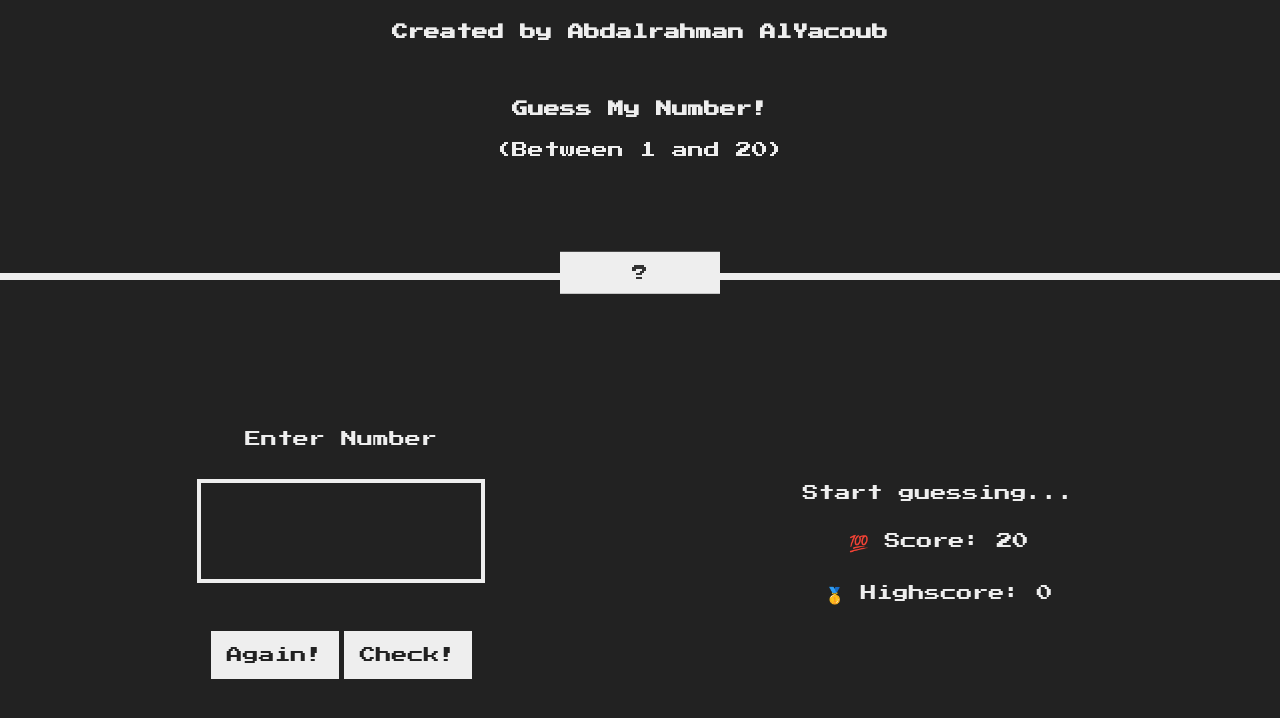
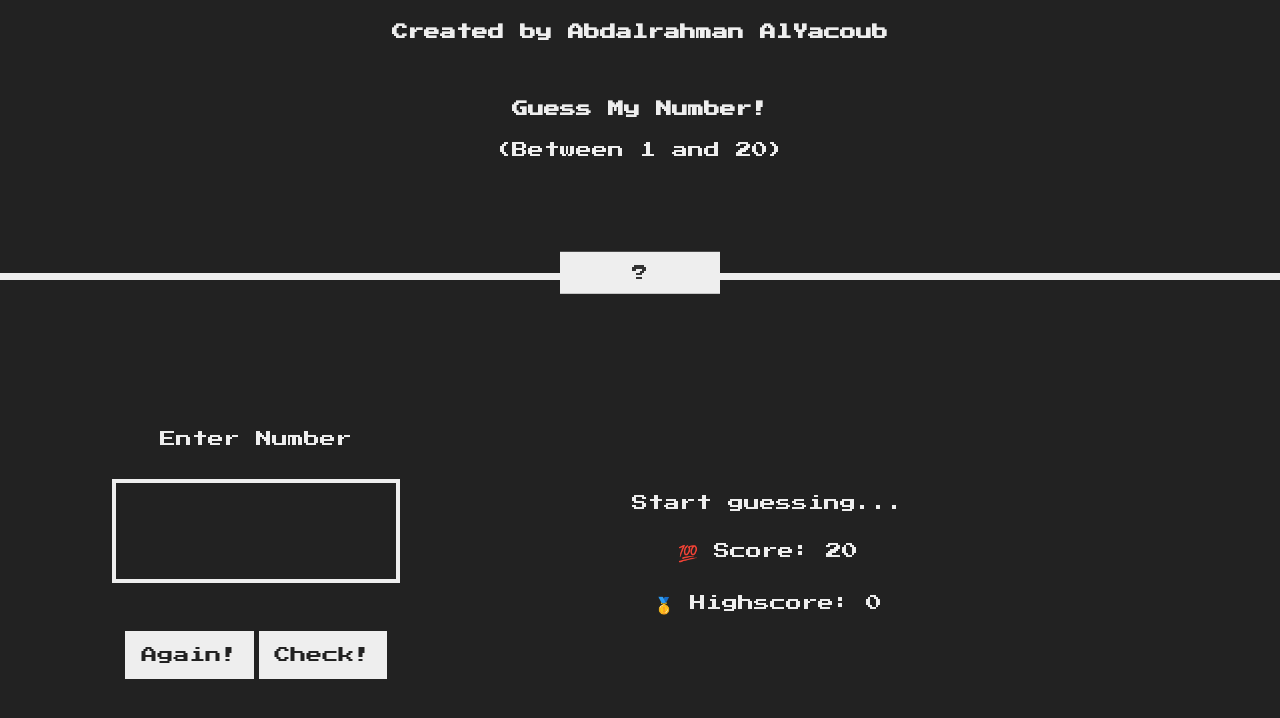
Before and after one commit to 20Abd01/Guess-my-number, a website built with Parcel: page index.html in a window 1280 px wide. Built offline with nearby package versions, Linux system fonts and the light colour scheme.

Commit message:
Add files via upload

```diff
--- a/style.css
+++ b/style.css
@@ -147,18 +147,18 @@ label {
 @media (min-width: 300px) {
   main {
     flex-direction: column;
-    justify-content: space-evenly;
+    justify-content: flex-start;
   }
 
   * {
-    font-size: 0.6rem !important;
+    font-size: 0.75rem !important;
   }
 
   .message {
     margin-bottom: 0rem;
   }
   .right {
-    margin-top: 10px;
+    margin-top: 30px;
   }
 
   .left {
```
